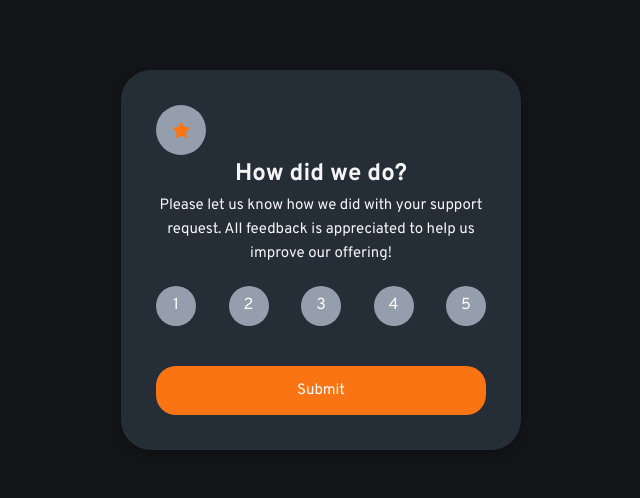
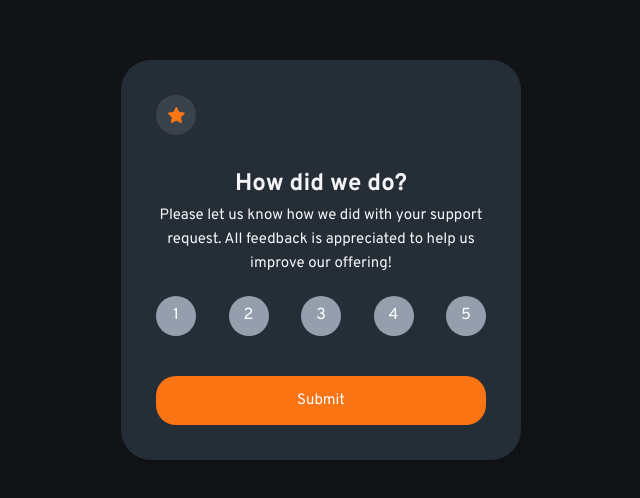
Before and after one commit to ysmltr/interactive-rating-component-main, a plain HTML site: page index.html in a window 1280 px wide. Shown: the part 140-638 px from the top of the page, without its empty margins (319-959 px from the left). Drawn offline with Linux system fonts and the light colour scheme.

Commit message:
some changes in css

```diff
--- a/style.css
+++ b/style.css
@@ -37,11 +37,13 @@ p {
 }
 
 div.star-img {
-    height: 50px;
-    width: 50px;
+    height: 40px;
+    width: 40px;
+    margin-bottom: 30px;
+    margin-right: 15px;
     display: flex;
-    border-radius: 50%;
-    background-color: var(--lightGrey);
+    border-radius: 60%;
+    background-color:hsl(212, 13%, 26%) ;
     justify-content: center;
     align-items: center;
 }
```
